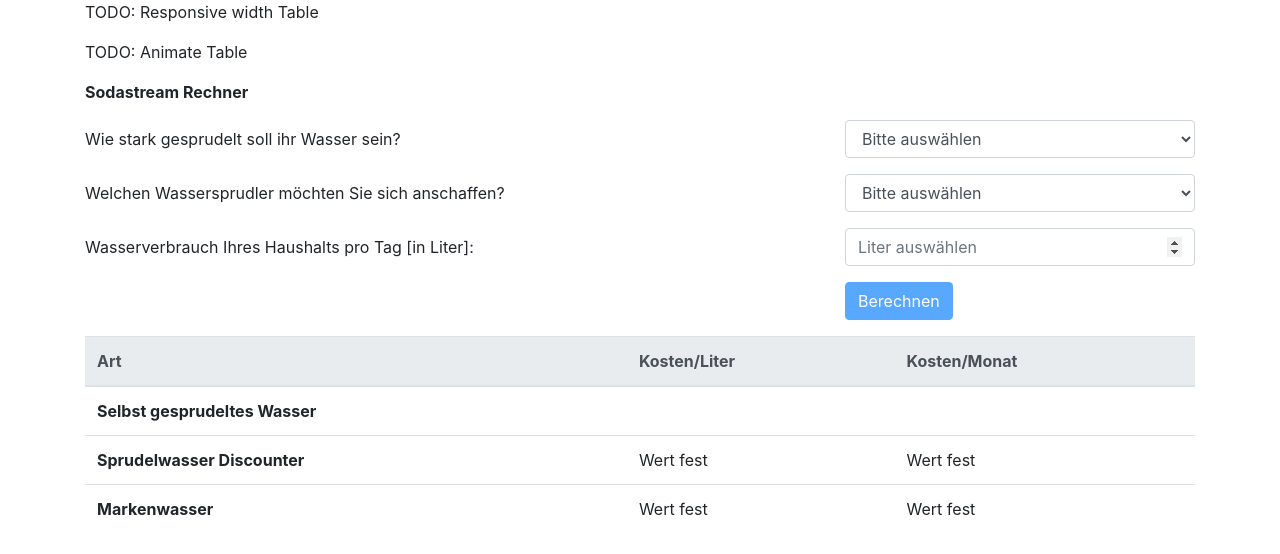
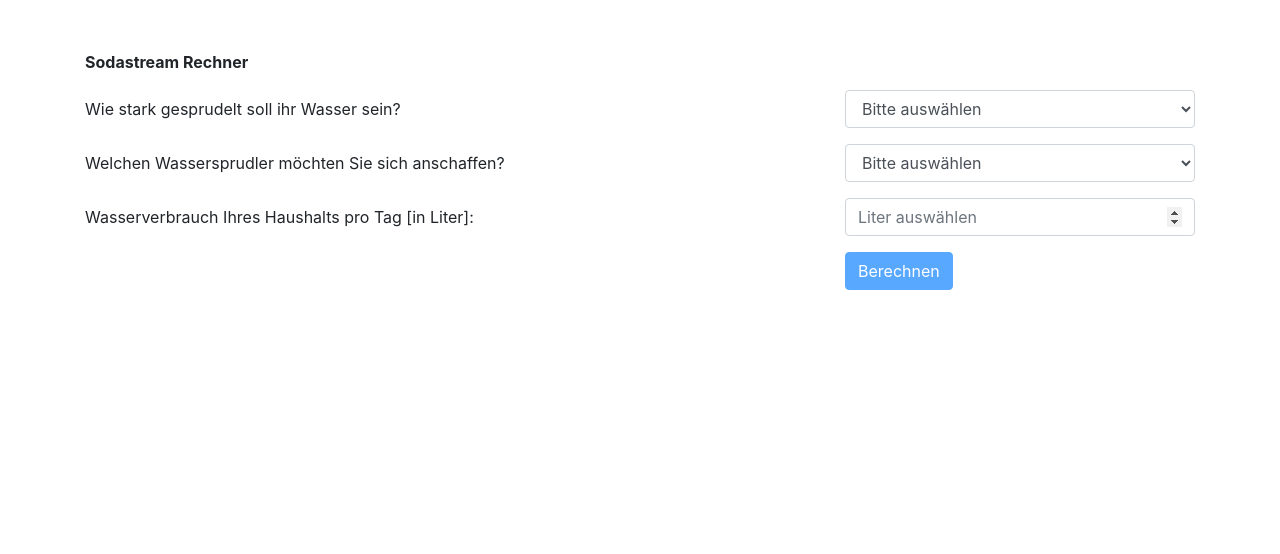
Before and after one commit to mikaelMS/Sodastream_Calculator, a plain HTML site: page index.html in a window 1280 px wide. Drawn offline with nearby package versions, Linux system fonts and the light colour scheme; a script that the page names is missing.

Commit message:
Removed Todo paragraphs and hid table before button was clicked

```diff
--- a/index.html
+++ b/index.html
@@ -12,6 +12,14 @@
   <!-- <script src="https://cdnjs.cloudflare.com/ajax/libs/popper.js/1.14.7/umd/popper.min.js" integrity="sha384-UO2eT0CpHqdSJQ6hJty5KVphtPhzWj9WO1clHTMGa3JDZwrnQq4sF86dIHNDz0W1" crossorigin="anonymous"></script> -->
   <title>Boostrap_Rechner</title>
   <style>
+    .hidden {
+      display: none;
+    }
+
+    .container {
+      padding-top: 50px;
+    }
+
     input[type=number]::-webkit-inner-spin-button,
     input[type=number]::-webkit-outer-spin-button {
     opacity: 1;
@@ -22,8 +30,8 @@
 <body>
   <!-- xs md md ld -->
   <div class="container">
-    <p>TODO: Responsive width Table</p>
-    <p>TODO: Animate Table</p>
+    <!-- TODO: Responsive width Table -->
+    <!-- TODO: Animate Table -->
 
     <p class="font-weight-bold">Sodastream Rechner</p>
     <form>
@@ -70,7 +78,7 @@
       </div>
     </form>
 
-    <table class="table" id="results_table">
+    <table class="table hidden" id="results_table">
       <thead class="thead-light">
         <tr>
           <th scope="col">Art</th>
--- a/js/refactoredCalculator.js
+++ b/js/refactoredCalculator.js
@@ -155,6 +155,7 @@
   Calculator.startProcess();
   document.getElementById('result_liter').innerHTML = Calculator.LiterResult + "€";
   document.getElementById('result_month').innerHTML = Calculator.MonthResult + "€";
+  $("#results_table").removeClass("hidden");
 });
 
 $("#choice_gas_power").on('change', function() {
```
